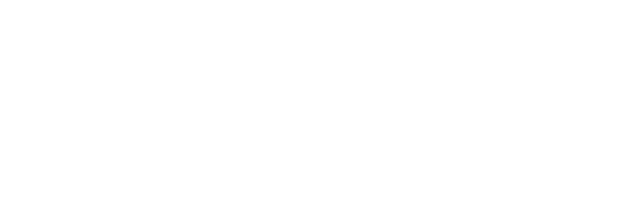
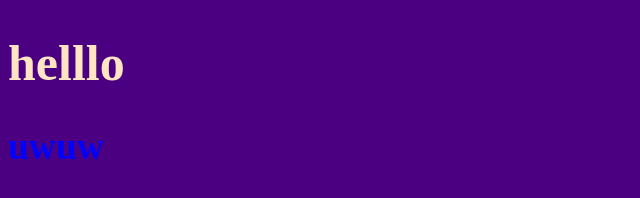
Before and after one commit to staten-island-tech/css-blogpost-project-tonymari, a plain HTML site: page index.html in a window 1280 px wide. Shown: the whole page, without its empty margins (0-640 px from the left). Drawn offline with Linux system fonts and the light colour scheme.

Commit message:
work in progress

```diff
--- a/index.html
+++ b/index.html
@@ -2,7 +2,12 @@
 <html>
   <head>
     <meta charset="utf-8" />
-    <meta http-equiv="X-UA compatible" />
+    <meta http-equiv="X-UA compatible" content="IE=edge" />
     <meta name="veiwport" contxt="width=device-width, inital-scale=1" />
+    <link rel="stylesheet" href="style.css" />
   </head>
+  <body>
+    <h1 class="main dash header" id="id">helllo</h1>
+    <h2>uwuw</h2>
+  </body>
 </html>
--- /dev/null
+++ b/style.css
@@ -0,0 +1,10 @@
+body {background-color: indigo;
+color: blue;
+font-size: 25px;}
+h1{
+    color: beige;
+}
+.main-header{
+    color: azure;
+}
+#id{color: bisque;}
```
